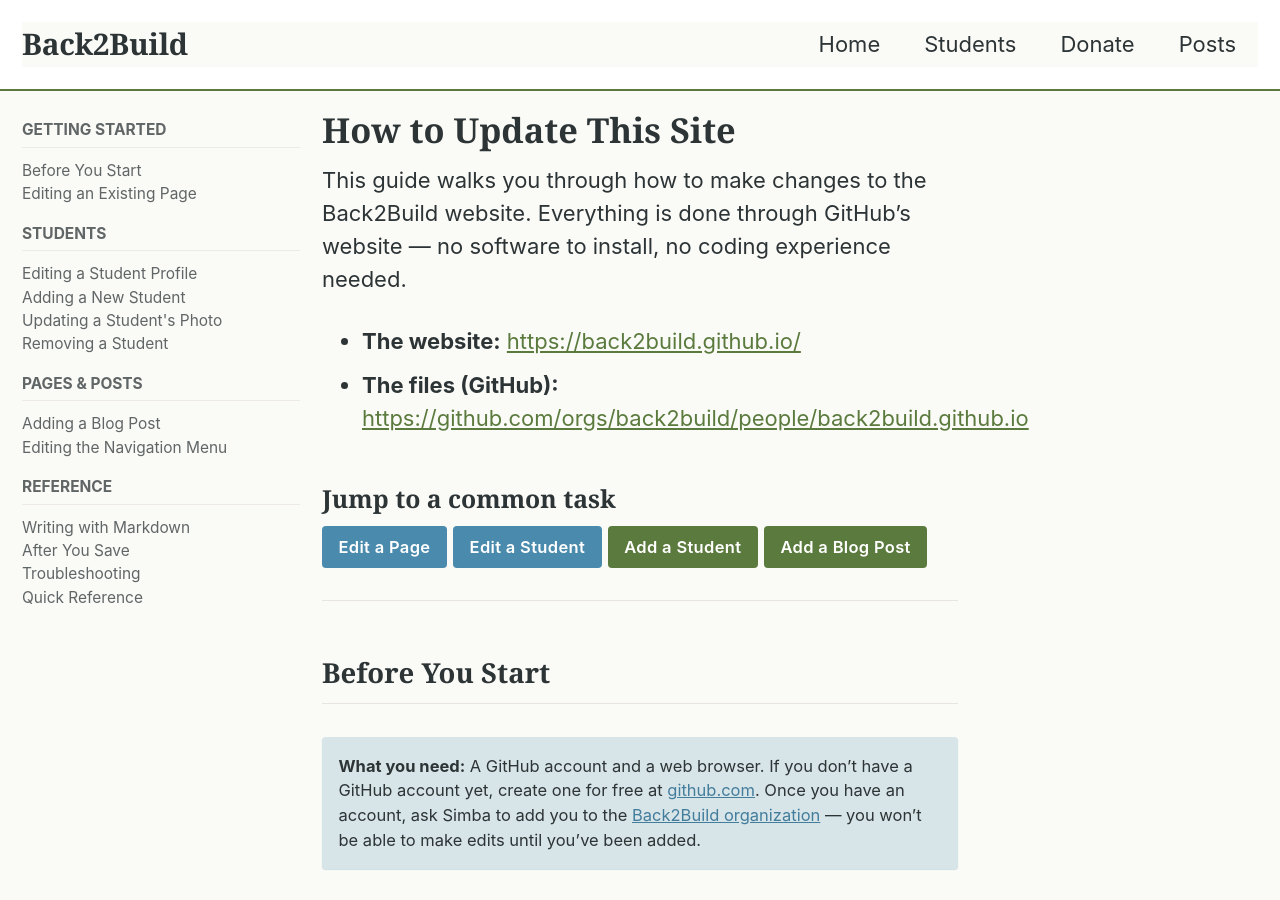
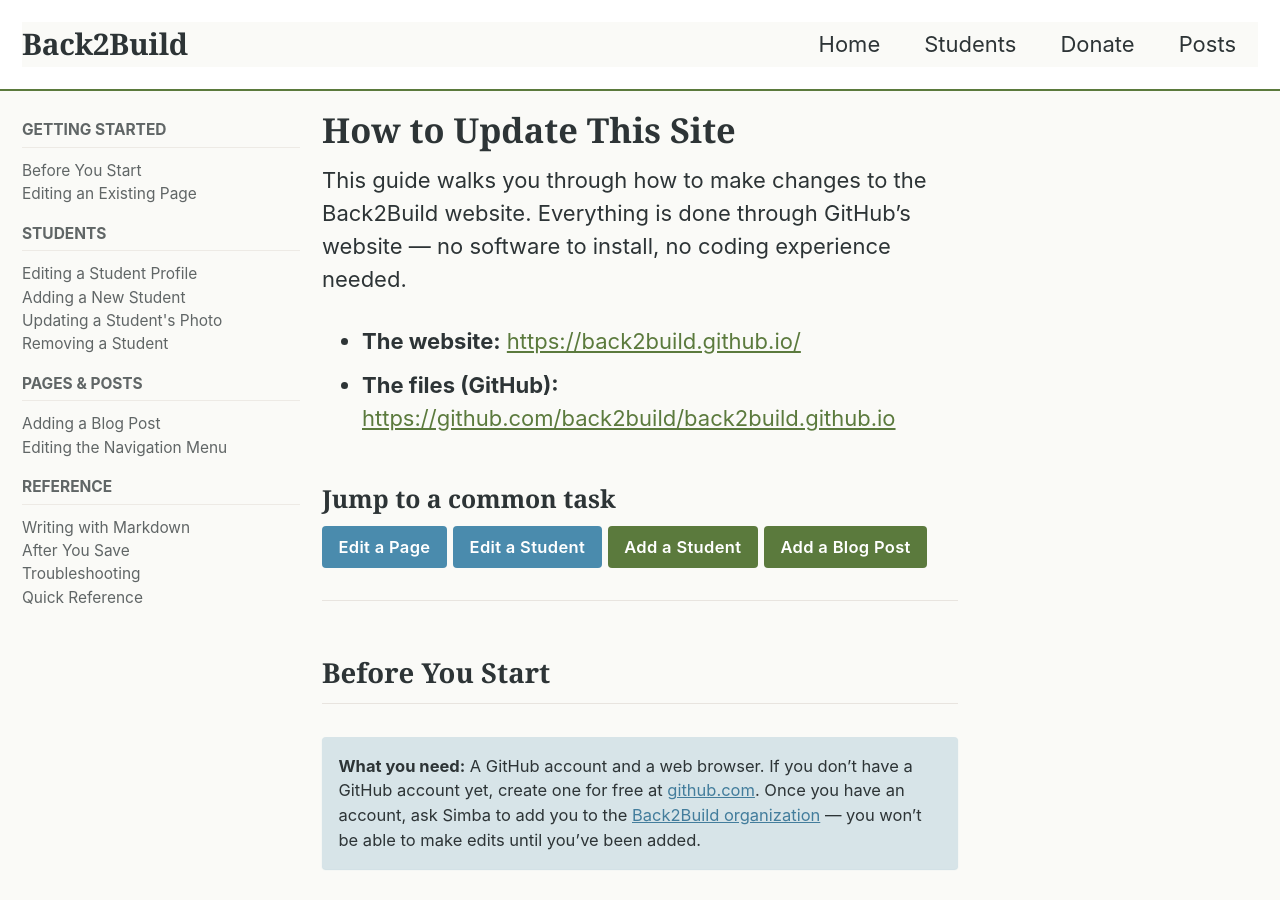
Before and after one commit to back2build/back2build.github.io, a Jekyll site: the page built from _pages/how-to-update.md, in a window 1280 px wide and 900 px high. Built offline with Jekyll 4.4.1, drawn with Linux system fonts in a browser that asks for light colours; cached includes are drawn as plain includes; part of the change alters nothing that is shown.

Commit message:
Fix broken GitHub repo links in how-to-update guide
Co-Authored-By: Claude Opus 4.6 (1M context) <noreply@anthropic.com>

````diff
--- a/_pages/how-to-update.md
+++ b/_pages/how-to-update.md
@@ -9,7 +9,7 @@ sidebar:
 This guide walks you through how to make changes to the Back2Build website. Everything is done through GitHub's website — no software to install, no coding experience needed.
 
 - **The website:** [https://back2build.github.io/](https://back2build.github.io/)
-- **The files (GitHub):** [https://github.com/orgs/back2build/people/back2build.github.io](https://github.com/orgs/back2build/people/back2build.github.io)
+- **The files (GitHub):** [https://github.com/back2build/back2build.github.io](https://github.com/back2build/back2build.github.io)
 
 ### Jump to a common task
 
@@ -24,7 +24,7 @@ This guide walks you through how to make changes to the Back2Build website. Ever
 
 The website files live on GitHub. To make changes:
 
-1. Go to [the repository on GitHub](https://github.com/orgs/back2build/people/back2build.github.io).
+1. Go to [the repository on GitHub](https://github.com/back2build/back2build.github.io).
 2. Sign in to your GitHub account (you must be a member of the [Back2Build org](https://github.com/orgs/back2build/people) to make edits).
 3. Navigate to the file you want to change.
 4. Make your edits and **commit** (save) them.
@@ -50,14 +50,14 @@ This is the simplest and most common task.
 
 | Page on the website | File to edit |
 |---|---|
-| Homepage | [`_pages/home.md`](https://github.com/orgs/back2build/people/back2build.github.io/blob/main/_pages/home.md) |
-| Donation page | [`_pages/donate.md`](https://github.com/orgs/back2build/people/back2build.github.io/blob/main/_pages/donate.md) |
-| Students grid page (the heading text) | [`_pages/student-listing.md`](https://github.com/orgs/back2build/people/back2build.github.io/blob/main/_pages/student-listing.md) |
-| Blog listing page | [`_pages/post-listing.md`](https://github.com/orgs/back2build/people/back2build.github.io/blob/main/_pages/post-listing.md) |
+| Homepage | [`_pages/home.md`](https://github.com/back2build/back2build.github.io/blob/main/_pages/home.md) |
+| Donation page | [`_pages/donate.md`](https://github.com/back2build/back2build.github.io/blob/main/_pages/donate.md) |
+| Students grid page (the heading text) | [`_pages/student-listing.md`](https://github.com/back2build/back2build.github.io/blob/main/_pages/student-listing.md) |
+| Blog listing page | [`_pages/post-listing.md`](https://github.com/back2build/back2build.github.io/blob/main/_pages/post-listing.md) |
 
 ## Editing a Student Profile
 
-[Open the _students folder](https://github.com/orgs/back2build/people/back2build.github.io/tree/main/_students){: .btn .btn--primary}
+[Open the _students folder](https://github.com/back2build/back2build.github.io/tree/main/_students){: .btn .btn--primary}
 
 1. Click on the student's file (e.g., `nomaqhawe_ncube.md`).
 2. Click the **pencil icon** to edit.
@@ -86,7 +86,7 @@ This has two parts: uploading a photo, then creating the student's page.
 
 ### Step 1: Upload the student's photo
 
-[Open the student photos folder](https://github.com/orgs/back2build/people/back2build.github.io/tree/main/assets/images/students){: .btn .btn--primary}
+[Open the student photos folder](https://github.com/back2build/back2build.github.io/tree/main/assets/images/students){: .btn .btn--primary}
 
 1. Click **"Add file"** then **"Upload files."**
 2. Drag the photo in or click to browse your computer.
@@ -103,7 +103,7 @@ Remember the exact filename you used — you will need it in the next step.
 
 ### Step 2: Create the student file
 
-[Open the _students folder](https://github.com/orgs/back2build/people/back2build.github.io/tree/main/_students){: .btn .btn--primary}
+[Open the _students folder](https://github.com/back2build/back2build.github.io/tree/main/_students){: .btn .btn--primary}
 
 1. Click **"Add file"** then **"Create new file."**
 2. In the filename box at the top, type the student's name in this format: `firstname_lastname.md`
@@ -166,8 +166,8 @@ She is passionate about public health and hopes to study medicine.
 
 ## Updating a Student's Photo
 
-1. Upload the new photo to the [`assets/images/students/`](https://github.com/orgs/back2build/people/back2build.github.io/tree/main/assets/images/students) folder (same process as [Step 1 above](#step-1-upload-the-students-photo)).
-2. Edit the student's file in the [`_students/`](https://github.com/orgs/back2build/people/back2build.github.io/tree/main/_students) folder.
+1. Upload the new photo to the [`assets/images/students/`](https://github.com/back2build/back2build.github.io/tree/main/assets/images/students) folder (same process as [Step 1 above](#step-1-upload-the-students-photo)).
+2. Edit the student's file in the [`_students/`](https://github.com/back2build/back2build.github.io/tree/main/_students) folder.
 3. Update the photo filename in the `header: teaser` line. It only appears once — change it and you're done.
 
 For example, to change from `jane_headshot.jpg` to `jane_new_photo.jpg`:
@@ -179,7 +179,7 @@ header:
 
 ## Removing a Student
 
-[Open the _students folder](https://github.com/orgs/back2build/people/back2build.github.io/tree/main/_students){: .btn .btn--primary}
+[Open the _students folder](https://github.com/back2build/back2build.github.io/tree/main/_students){: .btn .btn--primary}
 
 1. Click on the student's file.
 2. Click the **"..."** menu (top-right of the file content).
@@ -191,7 +191,7 @@ This removes their profile page from the site. Their photo will still be in the
 
 ## Adding a Blog Post
 
-[Open the _posts folder](https://github.com/orgs/back2build/people/back2build.github.io/tree/main/_posts){: .btn .btn--primary}
+[Open the _posts folder](https://github.com/back2build/back2build.github.io/tree/main/_posts){: .btn .btn--primary}
 
 1. Click **"Add file"** then **"Create new file."**
 2. Name the file using this exact format: **`YYYY-MM-DD-short-title.md`**
@@ -242,7 +242,7 @@ for student scholarships. Thank you to everyone who attended!
 
 ### Adding images to a blog post
 
-To include an image in a post, first upload it to the [`assets/images/`](https://github.com/orgs/back2build/people/back2build.github.io/tree/main/assets/images) folder, then reference it in your post like this:
+To include an image in a post, first upload it to the [`assets/images/`](https://github.com/back2build/back2build.github.io/tree/main/assets/images) folder, then reference it in your post like this:
 
 ```markdown
 ![Description of the image](/assets/images/your-image-filename.jpg)
@@ -256,7 +256,7 @@ For example:
 
 ## Editing the Navigation Menu
 
-The menu at the top of the site is controlled by one file: [**`_data/navigation.yml`**](https://github.com/orgs/back2build/people/back2build.github.io/blob/main/_data/navigation.yml)
+The menu at the top of the site is controlled by one file: [**`_data/navigation.yml`**](https://github.com/back2build/back2build.github.io/blob/main/_data/navigation.yml)
 
 It looks like this:
 
@@ -320,7 +320,7 @@ Becomes: [link text](https://example.com)
 ![description of the image](/assets/images/filename.jpg)
 ```
 
-Upload the image to the [`assets/images/`](https://github.com/orgs/back2build/people/back2build.github.io/tree/main/assets/images) folder first, then reference it with the path above.
+Upload the image to the [`assets/images/`](https://github.com/back2build/back2build.github.io/tree/main/assets/images) folder first, then reference it with the path above.
 
 ### Lists
 
@@ -372,7 +372,7 @@ If changes still don't appear after 5-10 minutes, something may have gone wrong
 {: .notice--warning}
 
 - Wait at least 2 minutes and refresh the page. GitHub Pages takes time to rebuild.
-- If it has been more than 10 minutes, go to the [**"Actions"** tab](https://github.com/orgs/back2build/people/back2build.github.io/actions) in GitHub to check for build errors (a red X means something went wrong).
+- If it has been more than 10 minutes, go to the [**"Actions"** tab](https://github.com/back2build/back2build.github.io/actions) in GitHub to check for build errors (a red X means something went wrong).
 
 **A student photo is not showing**
 {: .notice--warning}
@@ -398,11 +398,11 @@ The section between the two `---` lines at the top (called "front matter") is ve
 
 | What you want to change | Where to find it |
 |---|---|
-| Homepage content | [`_pages/home.md`](https://github.com/orgs/back2build/people/back2build.github.io/blob/main/_pages/home.md) |
-| Student profiles | [`_students/`](https://github.com/orgs/back2build/people/back2build.github.io/tree/main/_students) |
-| Student photos | [`assets/images/students/`](https://github.com/orgs/back2build/people/back2build.github.io/tree/main/assets/images/students) |
-| Student template | [`_students/_TEMPLATE.md`](https://github.com/orgs/back2build/people/back2build.github.io/blob/main/_students/_TEMPLATE.md) |
-| Blog posts | [`_posts/`](https://github.com/orgs/back2build/people/back2build.github.io/tree/main/_posts) |
-| Donation page | [`_pages/donate.md`](https://github.com/orgs/back2build/people/back2build.github.io/blob/main/_pages/donate.md) |
-| Navigation menu | [`_data/navigation.yml`](https://github.com/orgs/back2build/people/back2build.github.io/blob/main/_data/navigation.yml) |
-| This guide | [`_pages/how-to-update.md`](https://github.com/orgs/back2build/people/back2build.github.io/blob/main/_pages/how-to-update.md) |
+| Homepage content | [`_pages/home.md`](https://github.com/back2build/back2build.github.io/blob/main/_pages/home.md) |
+| Student profiles | [`_students/`](https://github.com/back2build/back2build.github.io/tree/main/_students) |
+| Student photos | [`assets/images/students/`](https://github.com/back2build/back2build.github.io/tree/main/assets/images/students) |
+| Student template | [`_students/_TEMPLATE.md`](https://github.com/back2build/back2build.github.io/blob/main/_students/_TEMPLATE.md) |
+| Blog posts | [`_posts/`](https://github.com/back2build/back2build.github.io/tree/main/_posts) |
+| Donation page | [`_pages/donate.md`](https://github.com/back2build/back2build.github.io/blob/main/_pages/donate.md) |
+| Navigation menu | [`_data/navigation.yml`](https://github.com/back2build/back2build.github.io/blob/main/_data/navigation.yml) |
+| This guide | [`_pages/how-to-update.md`](https://github.com/back2build/back2build.github.io/blob/main/_pages/how-to-update.md) |
````
